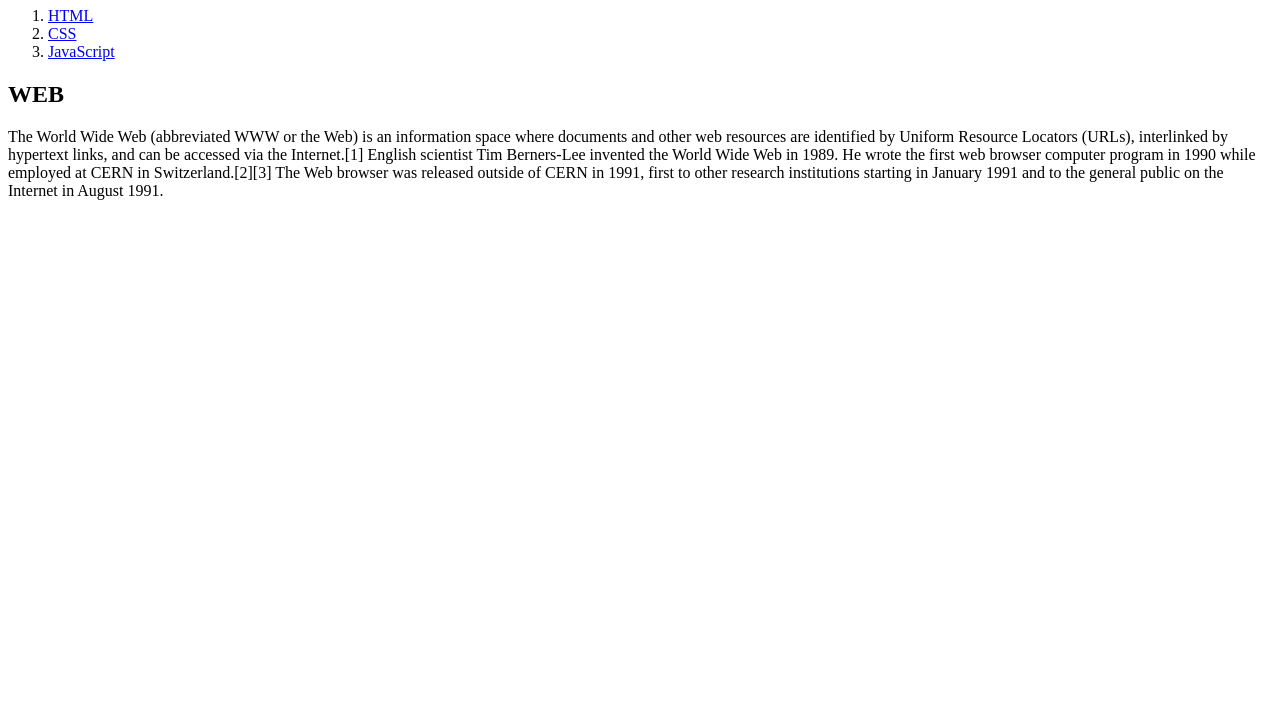
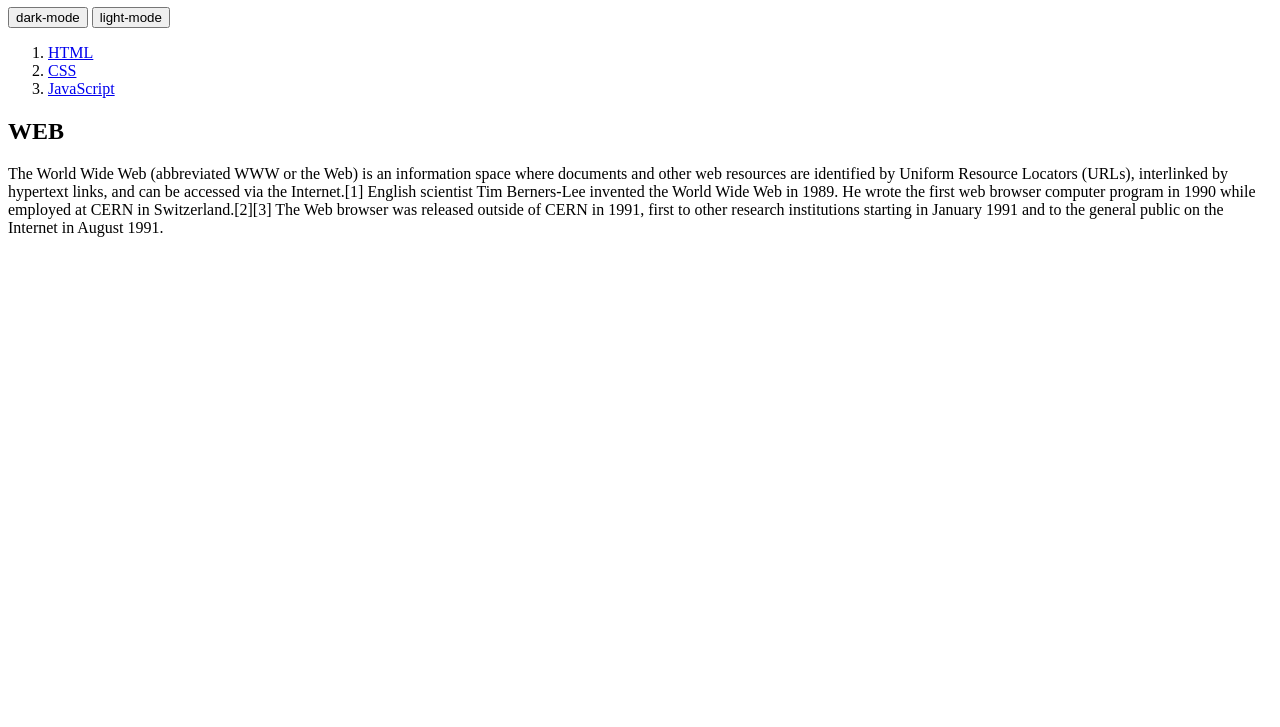
Before and after one commit to rlee92/road-to-a-backend-developer, a plain HTML site: page 2-JavaScript/index.html in a window 1280 px wide. Shown: the part 73-800 px from the top of the page. Drawn offline with Linux system fonts and the light colour scheme.

Commit message:
Added dark/light mode button

```diff
--- a/2-JavaScript/index.html
+++ b/2-JavaScript/index.html
@@ -6,6 +6,14 @@
 </head>
 <body>
   <h1><a href="index.html">WEB</a></h1>
+  <input type="button" name="" value="dark-mode" onclick="
+    document.querySelector('body').style.backgroundColor='black'
+    document.querySelector('body').style.color='white'
+  ">
+  <input type="button" name="" value="light-mode" onclick="
+    document.querySelector('body').style.backgroundColor='white'
+    document.querySelector('body').style.color='black'
+  ">
   <ol>
     <li><a href="1.html">HTML</a></li>
     <li><a href="2.html">CSS</a></li>
```
